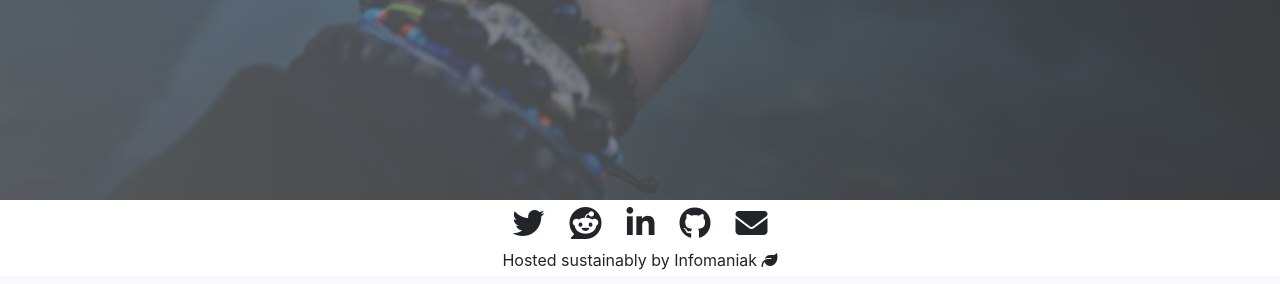
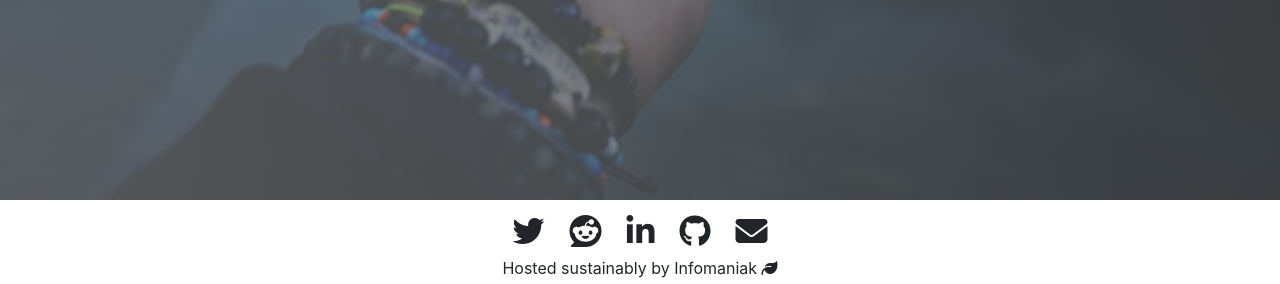
Before and after one commit to thlaure/portfoliov3, a PHP site: page /index.php in a window 1280 px wide. Shown: the part 600-884 px from the top of the page. Run offline with PHP 8.4, Linux system fonts and the light colour scheme; some libraries are stand-ins or nearby versions.

Commit message:
Update footer

```diff
--- a/views/footer.inc.php
+++ b/views/footer.inc.php
@@ -1,4 +1,4 @@
-<footer class="text-center">
+<footer class="text-center mt-2">
     <div>
         <div class="social">
             <div class="d-inline ms-auto me-2 mt-2">
```
